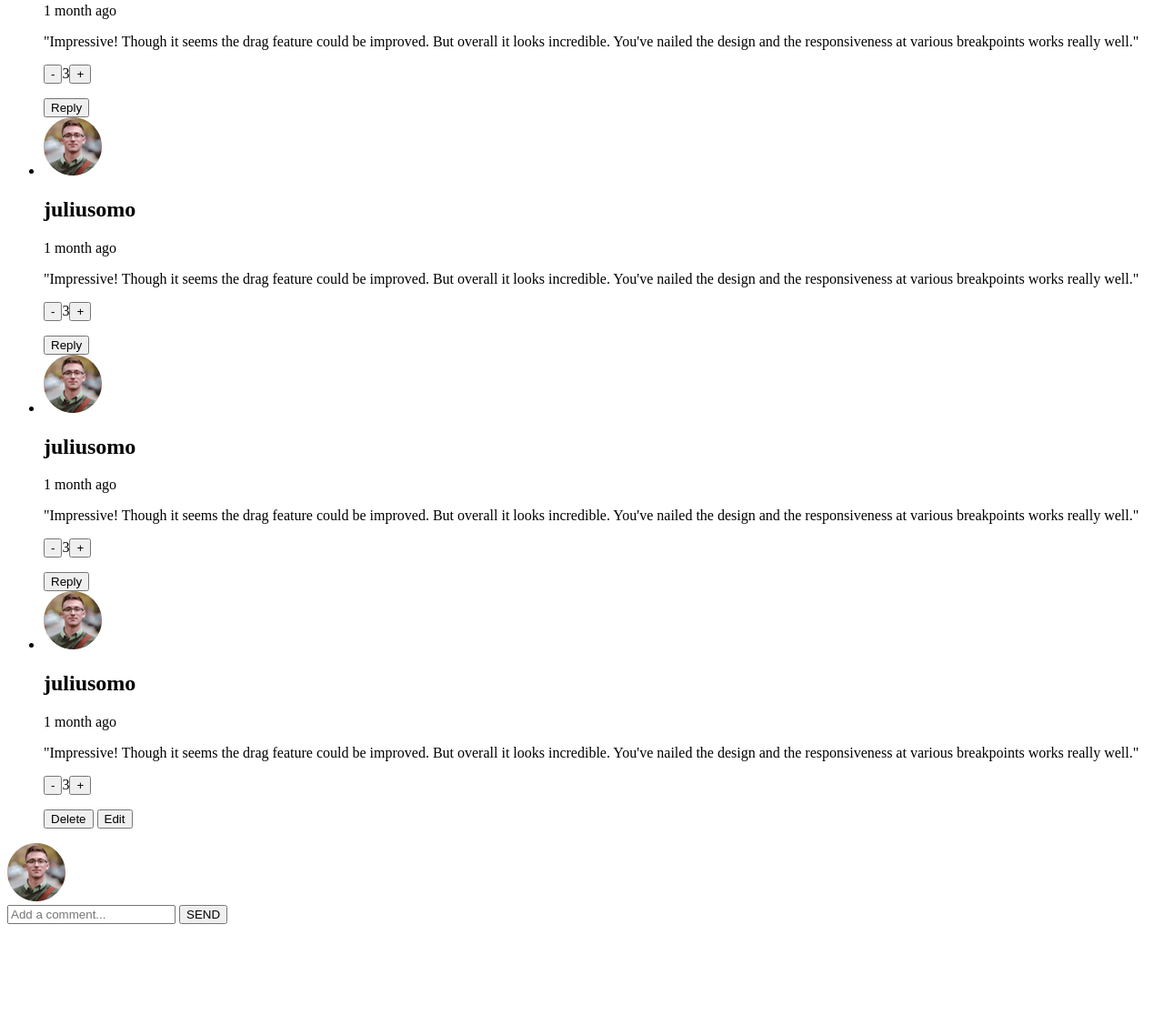
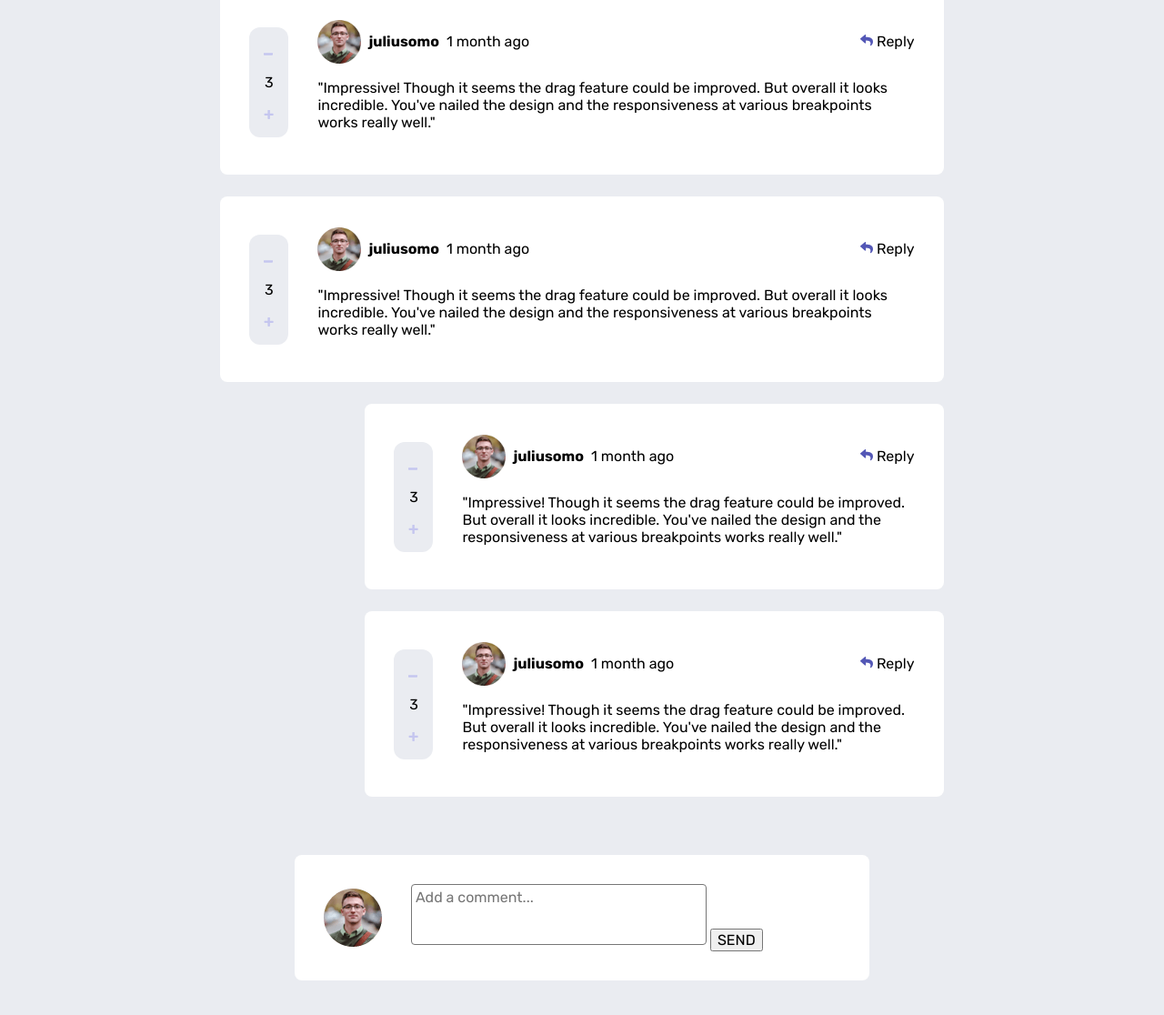
Before and after one commit to vishi-tata/dp_assignment, a plain HTML site: page index.html in a window 1280 px wide. Shown: the part 148-1264 px from the top of the page at 91% size. Before the commit the page ends 1172 px from the top, so only its background shows below. Drawn offline with Linux system fonts and the light colour scheme.

Commit message:
Desktop UI complete

```diff
--- a/index.html
+++ b/index.html
@@ -5,13 +5,10 @@
   <meta charset="UTF-8">
   <meta name="viewport" content="width=device-width, initial-scale=1.0">
   <!-- displays site properly based on user's device -->
-
   <link rel="icon" type="image/png" sizes="32x32" href="./images/favicon-32x32.png">
-
   <title>Title</title>
-
   <!-- Feel free to remove these styles or customise in your own stylesheet 👍 -->
-  <style>
+  <!-- <style>
     .attribution {
       font-size: 11px;
       text-align: center;
@@ -20,102 +17,128 @@
     .attribution a {
       color: hsl(228, 45%, 44%);
     }
-  </style>
+  </style> -->
+  <link rel="preconnect" href="https://fonts.googleapis.com">
+  <link rel="preconnect" href="https://fonts.gstatic.com" crossorigin>
+  <link href="https://fonts.googleapis.com/css2?family=Rubik:wght@400;500;700&display=swap" rel="stylesheet">
+  <link rel="stylesheet" href="styles.css">
 </head>
 
 <body>
   <ul class="comments">
     <li class="comment">
-      <div class="comment-item-info">
+      <div class="comment-item-container">
+        <div class="comment-item-vote">
+          <a><img src="images/icon-minus.svg" alt="minus"></a>
+          <p>3</p>
+          <a><img src="images/icon-plus.svg" alt="plus"></a>
+        </div>
+      </div>
+      <div class="comment-item-details">
         <img class="comment-item-image" src="./images/avatars/image-juliusomo.png" alt="juliusomo">
         <h2 class="comment-item-name">
           juliusomo
         </h2>
+        <p class="badge hidden">you</p>
         <p class="comment-item-time">
           1 month ago
         </p>
       </div>
+      <div class="comment-item-actions">
+        <a><img src="images/icon-reply.svg" alt="reply"> Reply</a>
+      </div>
       <p class="comment-item-content">
-        "Impressive! Though it seems the drag feature could be improved. But overall it looks incredible. You've nailed
+        "Impressive! Though it seems the drag feature could be improved. But overall it looks incredible. You've
+        nailed
         the design and the responsiveness at various breakpoints works really well."
       </p>
-      <div class="comment-item-vote">
-        <p><button>-</button><span>3</span><button>+</button></p>
-      </div>
-      <div class="comment-item-actions">
-        <button type="button">Reply</button>
-      </div>
     </li>
     <li class="comment">
-      <div class="comment-item-info">
+      <div class="comment-item-container">
+        <div class="comment-item-vote">
+          <a><img src="images/icon-minus.svg" alt="minus"></a>
+          <p>3</p>
+          <a><img src="images/icon-plus.svg" alt="plus"></a>
+        </div>
+      </div>
+      <div class="comment-item-details">
         <img class="comment-item-image" src="./images/avatars/image-juliusomo.png" alt="juliusomo">
         <h2 class="comment-item-name">
           juliusomo
         </h2>
+        <p class="badge hidden">you</p>
         <p class="comment-item-time">
           1 month ago
         </p>
       </div>
+      <div class="comment-item-actions">
+        <a><img src="images/icon-reply.svg" alt="reply"> Reply</a>
+      </div>
       <p class="comment-item-content">
-        "Impressive! Though it seems the drag feature could be improved. But overall it looks incredible. You've nailed
+        "Impressive! Though it seems the drag feature could be improved. But overall it looks incredible. You've
+        nailed
         the design and the responsiveness at various breakpoints works really well."
       </p>
-      <div class="comment-item-vote">
-        <p><button>-</button><span>3</span><button>+</button></p>
-      </div>
-      <div class="comment-item-actions">
-        <button type="button">Reply</button>
-      </div>
     </li>
     <li class="comment reply">
-      <div class="comment-item-info">
+      <div class="comment-item-container">
+        <div class="comment-item-vote">
+          <a><img src="images/icon-minus.svg" alt="minus"></a>
+          <p>3</p>
+          <a><img src="images/icon-plus.svg" alt="plus"></a>
+        </div>
+      </div>
+      <div class="comment-item-details">
         <img class="comment-item-image" src="./images/avatars/image-juliusomo.png" alt="juliusomo">
         <h2 class="comment-item-name">
           juliusomo
         </h2>
+        <p class="badge hidden">you</p>
         <p class="comment-item-time">
           1 month ago
         </p>
       </div>
+      <div class="comment-item-actions">
+        <a><img src="images/icon-reply.svg" alt="reply"> Reply</a>
+      </div>
       <p class="comment-item-content">
-        "Impressive! Though it seems the drag feature could be improved. But overall it looks incredible. You've nailed
+        "Impressive! Though it seems the drag feature could be improved. But overall it looks incredible. You've
+        nailed
         the design and the responsiveness at various breakpoints works really well."
       </p>
-      <div class="comment-item-vote">
-        <p><button>-</button><span>3</span><button>+</button></p>
-      </div>
-      <div class="comment-item-actions">
-        <button type="button">Reply</button>
-      </div>
     </li>
     <li class="comment reply">
-      <div class="comment-item-info">
+      <div class="comment-item-container">
+        <div class="comment-item-vote">
+          <a><img src="images/icon-minus.svg" alt="minus"></a>
+          <p>3</p>
+          <a><img src="images/icon-plus.svg" alt="plus"></a>
+        </div>
+      </div>
+      <div class="comment-item-details">
         <img class="comment-item-image" src="./images/avatars/image-juliusomo.png" alt="juliusomo">
         <h2 class="comment-item-name">
           juliusomo
         </h2>
+        <p class="badge hidden">you</p>
         <p class="comment-item-time">
           1 month ago
         </p>
-        <p class="comment-item-content">
-          "Impressive! Though it seems the drag feature could be improved. But overall it looks incredible. You've
-          nailed
-          the design and the responsiveness at various breakpoints works really well."
-        </p>
       </div>
-      <div class="comment-item-vote">
-        <p><button>-</button><span>3</span><button>+</button></p>
+      <div class="comment-item-actions">
+        <a><img src="images/icon-reply.svg" alt="reply"> Reply</a>
       </div>
-      <div class="comment-item-actions current">
-        <button type="button">Delete</button>
-        <button type="button">Edit</button>
-      </div>
+      <p class="comment-item-content">
+        "Impressive! Though it seems the drag feature could be improved. But overall it looks incredible. You've
+        nailed
+        the design and the responsiveness at various breakpoints works really well."
+      </p>
     </li>
   </ul>
-  <div>
+  <div id="comment-input-area">
     <img class="comment-item-image" src="./images/avatars/image-juliusomo.png" alt="juliusomo">
     <form>
-      <input type="text" placeholder="Add a comment...">
+      <textarea cols="30" rows="3" placeholder="Add a comment..."></textarea>
       <button>SEND</button>
     </form>
   </div>
--- /dev/null
+++ b/styles.css
@@ -0,0 +1,122 @@
+:root {
+  --color-primary-moderateBlue: rgb(84, 87, 182);
+  --color-primary-softRed: rgb(237, 100, 104);
+  --color-primary-lightGrayishBlue: rgb(195, 196, 239);
+  --color-primary-paleRed: rgb(255, 184, 187);
+  --color-neutral-darkBlue: rgb(50, 65, 82);
+  --color-neutral-grayishBlue: rgb(103, 114, 126);
+  --color-neutral-lightGray: rgb(234, 236, 241);
+  --color-neutral-veryLightGray: rgb(245, 246, 250);
+  --color-neutral-white: rgb(255, 255, 255);
+}
+
+* {
+  font-family: 'Rubik', sans-serif;
+  font-size: 16px;
+}
+
+body {
+  background-color: var(--color-neutral-lightGray);
+  padding: 4rem;
+  /* text-align: center; */
+}
+
+ul.comments {
+  list-style: none;
+  width: 70%;
+  max-width: 800px;
+  margin: 4rem auto;
+  display: flex;
+  flex-direction: column;
+  gap: 1.5rem;
+  padding: 0;
+}
+
+.comment {
+  background-color: var(--color-neutral-white);
+  padding: 2rem;
+  border-radius: 8px;
+  display: grid;
+  grid-template-columns: auto auto auto auto;
+  grid-template-rows: auto auto auto;
+  box-sizing: border-box;
+}
+
+.comment-item-container {
+  grid-row: 1/span 3;
+  text-align: center;
+  display: flex;
+  flex-direction: column;
+  justify-content: center;
+  margin-right: 2rem;
+}
+
+.comment-item-vote {
+  background-color: var(--color-neutral-lightGray);
+  border-radius: 12px;
+  padding: 1rem;
+}
+
+.comment-item-details {
+  grid-column: 2/span 2;
+  display: flex;
+  align-items: center;
+  gap: 0.5rem;
+}
+
+.badge {
+  box-sizing: border-box;
+  padding: 2px 6px;
+  background-color: var(--color-primary-moderateBlue);
+  color: var(--color-neutral-white);
+  border-radius: 2px;
+  font-size: 12px;
+}
+
+.hidden {
+  display: none;
+}
+
+.comment-item-details>img {
+  height: 48px;
+  width: 48px;
+  object-fit: cover;
+}
+
+.comment-item-actions {
+  justify-content: end;
+  display: flex;
+  gap: 0.5rem;
+  align-items: center;
+}
+
+.comment-item-content {
+  grid-area: 2/2/ span 2/ span 3;
+}
+
+li.reply {
+  width: 80%;
+  margin-left: 20%;
+}
+
+#comment-input-area {
+  width: 50%;
+  margin: auto;
+  background-color: var(--color-neutral-white);
+  border-radius: 8px;
+  padding: 2rem;
+  display: flex;
+  align-items: center;
+  gap: 2rem;
+}
+
+#comment-input-area>form {
+  flex: 1;
+}
+
+textarea {
+  border-radius: 4px;
+  padding: 4px;
+  outline: none;
+  resize: none;
+}
```
